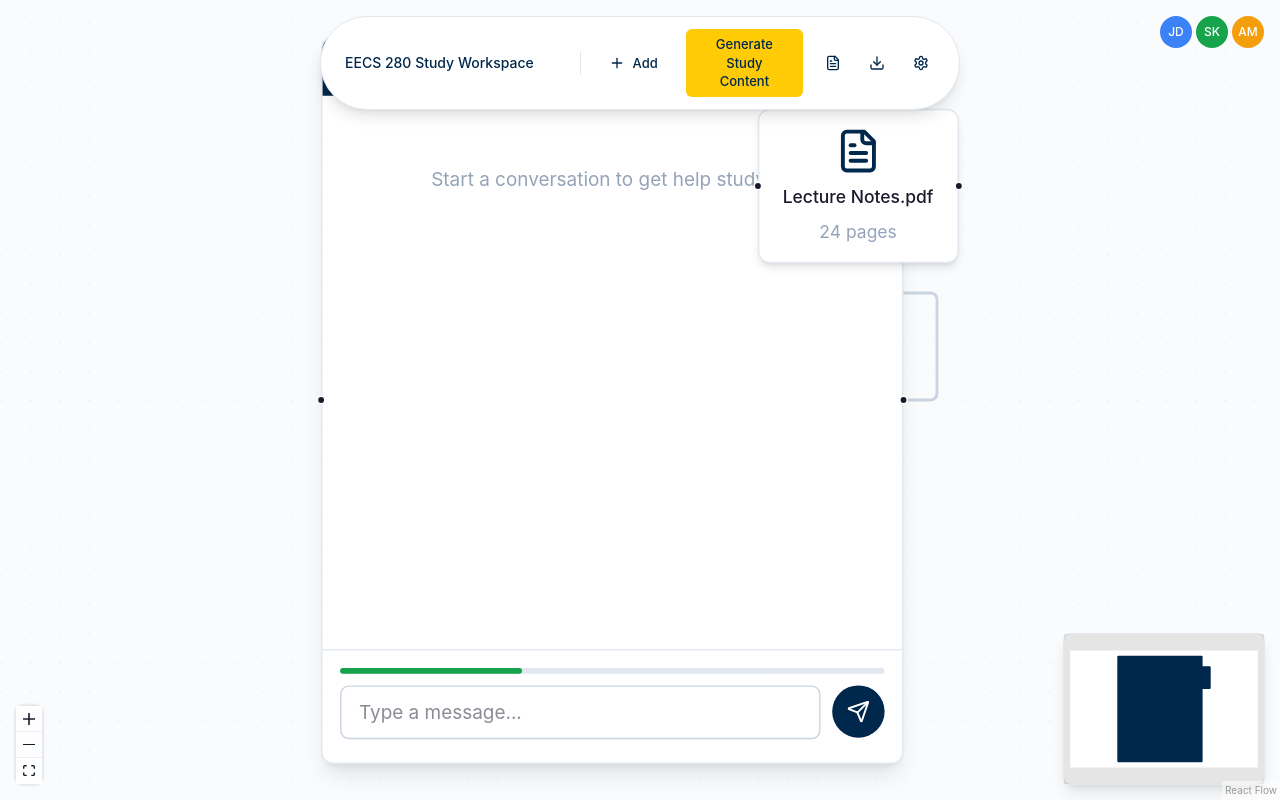
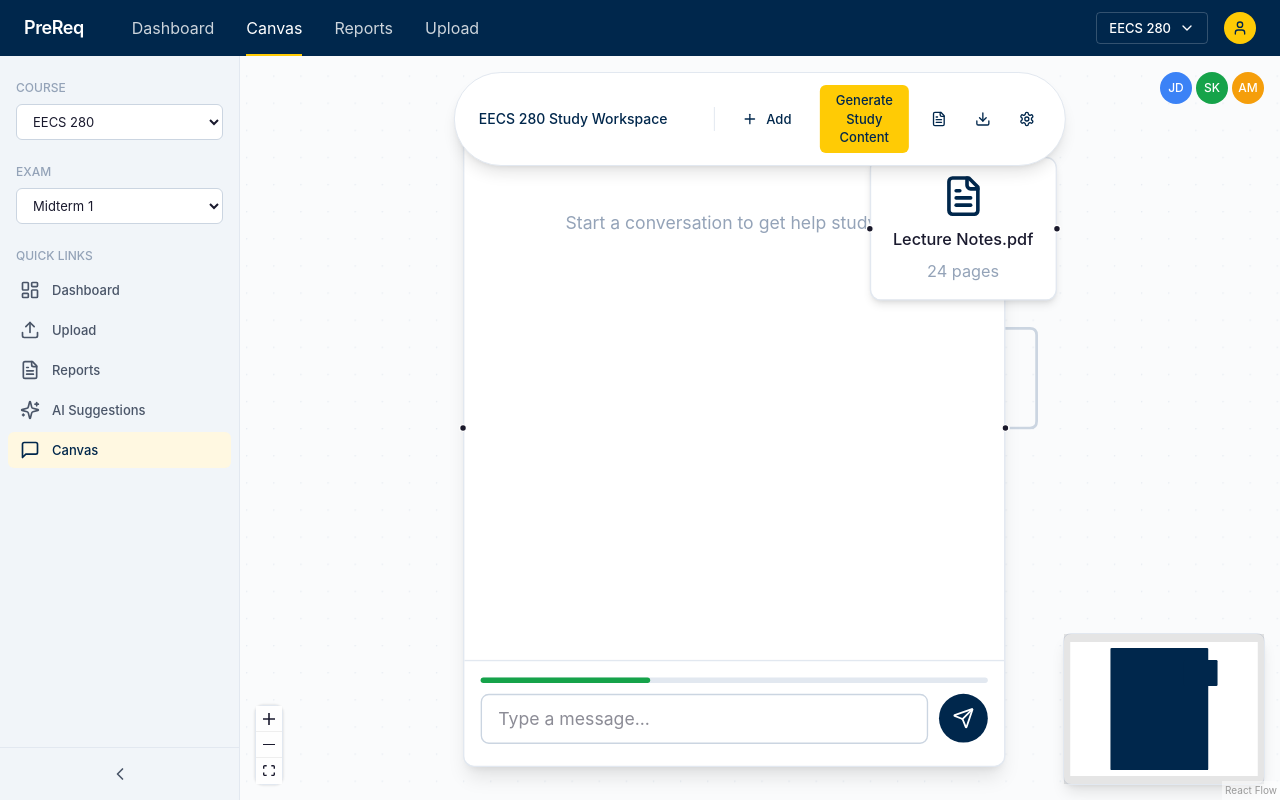
Before and after one commit to ayushmk7/ConceptPilot, a Next.js app in the folder frontend/: page /canvas in a window 1280 px wide. Built offline with nearby package versions, Linux system fonts and the light colour scheme.

Commit message:
frontend

```diff
--- a/frontend/app/canvas/page.tsx
+++ b/frontend/app/canvas/page.tsx
@@ -17,6 +17,7 @@ import '@xyflow/react/dist/style.css';
 import { Plus, Settings, Download, FileText } from 'lucide-react';
 import { ChatNode } from '@/components/canvas/ChatNode';
 import { DocumentNode } from '@/components/canvas/DocumentNode';
+import { InstructorLayout } from '@/components/InstructorLayout';
 
 const nodeTypes = {
   chat: ChatNode,
@@ -75,7 +76,8 @@ export default function InfiniteCanvas() {
   };
 
   return (
-    <div className="h-screen w-screen bg-[#FAFBFC] relative">
+    <InstructorLayout>
+      <div className="h-full w-full bg-[#FAFBFC] relative">
         <div className="absolute top-4 left-1/2 -translate-x-1/2 z-10">
           <div className="bg-white rounded-full shadow-lg border border-[#E2E8F0] px-6 py-3 flex items-center gap-4">
             <input
@@ -179,5 +181,6 @@ export default function InfiniteCanvas() {
           />
         </ReactFlow>
       </div>
+    </InstructorLayout>
   );
 }
--- a/frontend/package.json
+++ b/frontend/package.json
@@ -73,6 +73,8 @@
     "@types/node": "22.15.0",
     "@types/react": "18.3.20",
     "@types/react-dom": "18.3.6",
+    "eslint": "9.39.4",
+    "eslint-config-next": "16.2.1",
     "tailwindcss": "4.1.12",
     "typescript": "5.8.3"
   }
```
Also changed, not shown: frontend/.eslintrc.json (added), 1 other file (tests, documents, lock files or other folders). Lines whose indentation alone changed are shown as unchanged.
